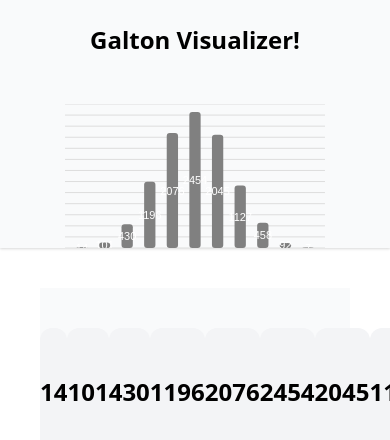
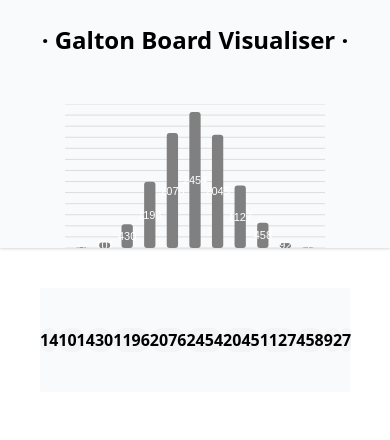
Before and after one commit to akshatbhargava123/galton-board-visualiser, a Next.js app: page / in a window 390 px wide. Shown: the top 440 px of the page. Built offline with nearby package versions, Linux system fonts and the light colour scheme.

Commit message:
refactor: 💡 separated out bucket component and made responsive

```diff
--- /dev/null
+++ b/components/home/Bucket.js
@@ -0,0 +1,22 @@
+import CountUp from 'react-countup';
+
+function Bucket({ balls, onClick }) {
+  return (
+    <div
+      className={`
+        sm:w-14 sm:h-14 sm:text-lg lg:text-2xl lg:w-24 lg:h-24 xl:w-32 xl:h-32 group flex items-center justify-center font-semibold transition duration-200 select-none rounded-xl
+        ${balls !== 0 ? 'bg-gray-100 cursor-pointer hover:shadow-lg hover:bg-gray-200' : 'bg-gray-300 cursor-not-allowed'}
+      `}
+      onClick={onClick}
+    >
+      <CountUp
+        start={0}
+        end={balls}
+        duration={2}
+        preserveValue
+      />
+    </div>
+  )
+};
+
+export default Bucket;
--- a/components/home/index.js
+++ b/components/home/index.js
@@ -1,8 +1,8 @@
-import CountUp from 'react-countup';
 import cloneDeep from 'lodash/cloneDeep';
 import { ResponsiveBar } from '@nivo/bar'
 import { useEffect, useRef, useState } from 'react';
 import { initGrid, runGaltonSimulation, TOTAL_BUCKETS } from '../../lib/galton-calculations';
+import Bucket from './Bucket';
 
 function Home() {
   const boardContainerRef = useRef();
@@ -51,7 +51,7 @@ function Home() {
   return (
     <div className="h-screen">
       <div className="shadow text-center bg-gray-50">
-        <h3 className="font-bold text-2xl pt-6 pb-2">Galton Visualizer!</h3>
+        <h3 className="font-extrabold text-2xl pt-6 pb-2">· Galton Board Visualiser ·</h3>
         <div className="pt-10 flex items-center justify-center">
           <div className="h-36 w-2/3">
             <ResponsiveBar
@@ -77,21 +77,11 @@ function Home() {
             `}
           >
             {row.map((balls, bucketIdx) => (
-              <div
+              <Bucket
                 key={bucketIdx}
-                className={`
-                  w-32 h-32 group flex items-center justify-center font-semibold text-2xl transition duration-200 select-none rounded-xl
-                  ${balls !== 0 ? 'bg-gray-100 cursor-pointer hover:shadow-lg hover:bg-gray-200' : 'bg-gray-300 cursor-not-allowed'}
-                `}
+                balls={balls}
                 onClick={() => releaseBalls(rowIdx, bucketIdx)}
-              >
-                <CountUp
-                  start={0}
-                  end={balls}
-                  duration={2}
-                  preserveValue
-                />
-              </div>
+              />
             ))}
           </div>
         ))}
```
